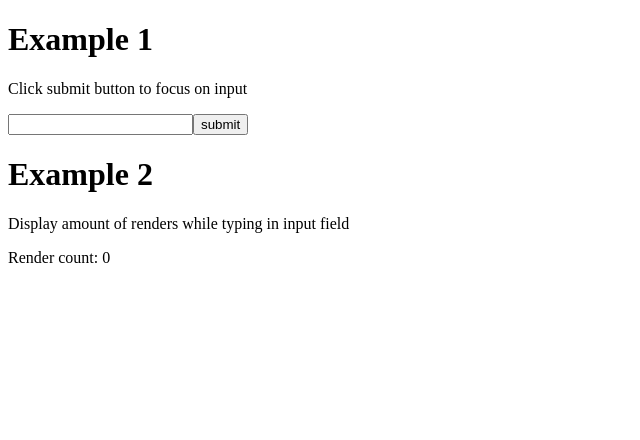
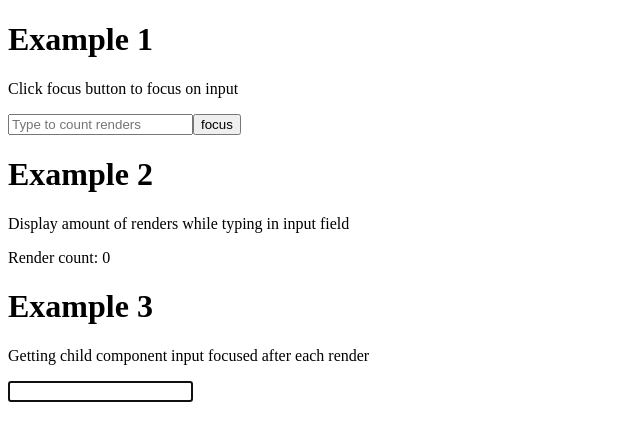
Before and after one commit to 0l3h/react-dom-refs, a React (Create React App) app: page / in a window 1280 px wide. Shown: the top 440 px of the page, without its empty margins (0-640 px from the left). Built offline with nearby package versions, Linux system fonts and the light colour scheme.

Commit message:
Rewrote Child component. Added third example.

```diff
--- a/src/components/Child/index.jsx
+++ b/src/components/Child/index.jsx
@@ -1,18 +1,13 @@
-import React, { Component } from 'react'
+import React, {useState} from 'react';
 
-export default class Child extends Component {
-  constructor(props) {
-    super(props);
-    this.count = React.createRef(0)
+const Child = React.forwardRef((props, ref) => {
+  const [value, setValue] = useState('');
+
+  const changeValue = event => {
+    setValue(event.target.value);
   }
 
-  increment = () => {
-    this.count += 1;
-  };
+  return <input ref={ref} value={value} onChange={changeValue}/>
+})
 
-  render() {
-    return (
-      <div ref={this.count}></div>
-    )
-  }
-}
+export default Child;
--- a/src/components/Parent/index.jsx
+++ b/src/components/Parent/index.jsx
@@ -1,15 +1,16 @@
 import React, {useRef, useEffect, useState} from 'react';
+import Child from './../Child';
 
 function Parent() {
-    const componentRef = useRef(null);
     const count = useRef(0);
     const inputRef = useRef(null);
-    const [inputValue, setInputValue] = useState('')
+    const [inputValue, setInputValue] = useState('');
+    const elementRef = useRef(null);
 
     useEffect(() => {
         count.current += 1;
+        elementRef.current.focus();
     });
-
 
     const focus = () => {
         inputRef.current.focus();
@@ -22,15 +23,18 @@ function Parent() {
     return (
         <>
             <h1>Example 1</h1>
-            <p>Click submit button to focus on input</p>
-            <input type="text" ref={inputRef} value={inputValue} onChange={changeValue}/>
-            <button onClick={focus}>submit</button>
+            <p>Click focus button to focus on input</p>
+            <input placeholder="Type to count renders" type="text" ref={inputRef} value={inputValue} onChange={changeValue}/>
+            <button onClick={focus}>focus</button>
 
             <h1>Example 2</h1>
             <p>Display amount of renders while typing in input field</p>
             <span>Render count: {count.current}</span>
+
+            <h1>Example 3</h1>
+            <p>Getting child component input focused after each render</p>
+            <Child ref={elementRef} changeValue={changeValue}/>
         </>
-
     );
 }
 
```
